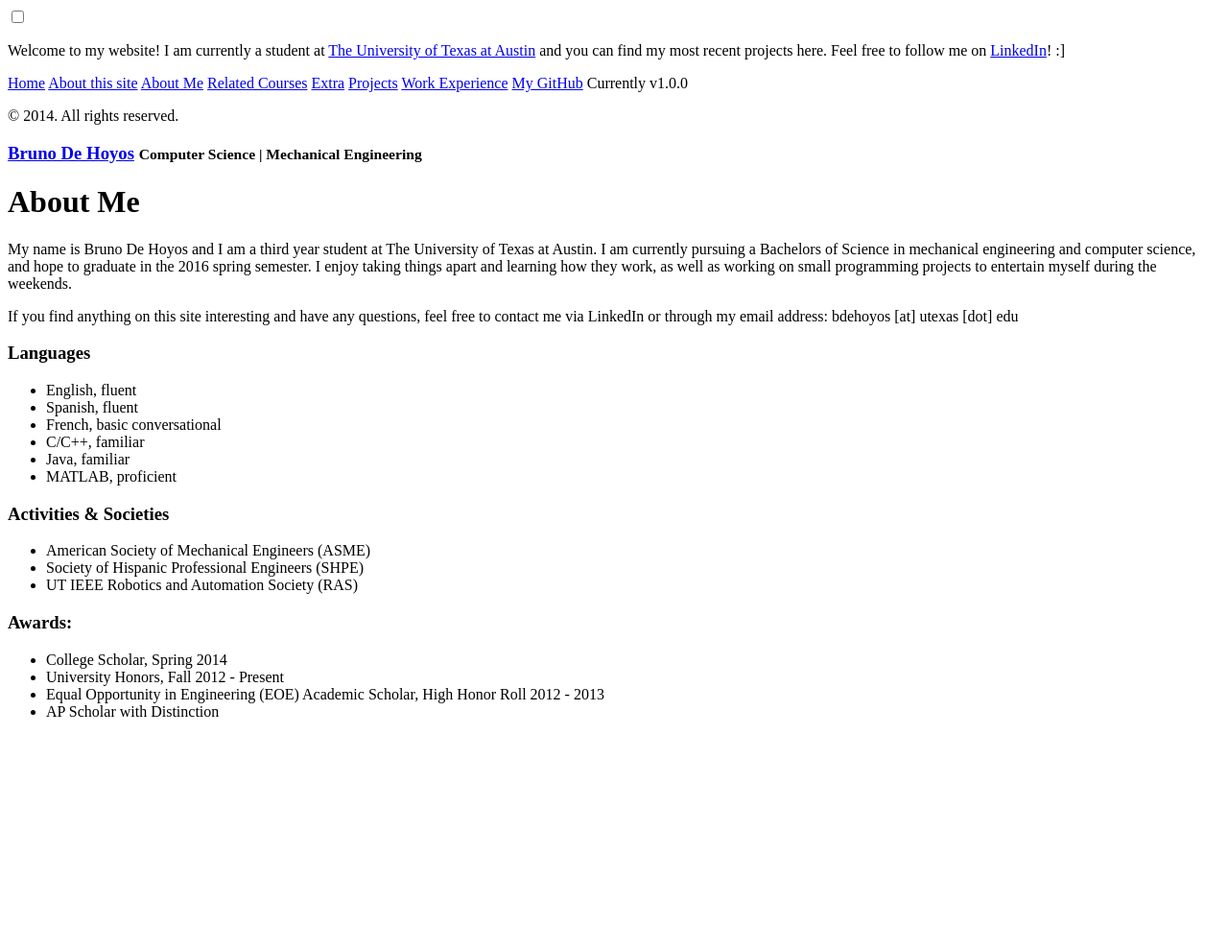
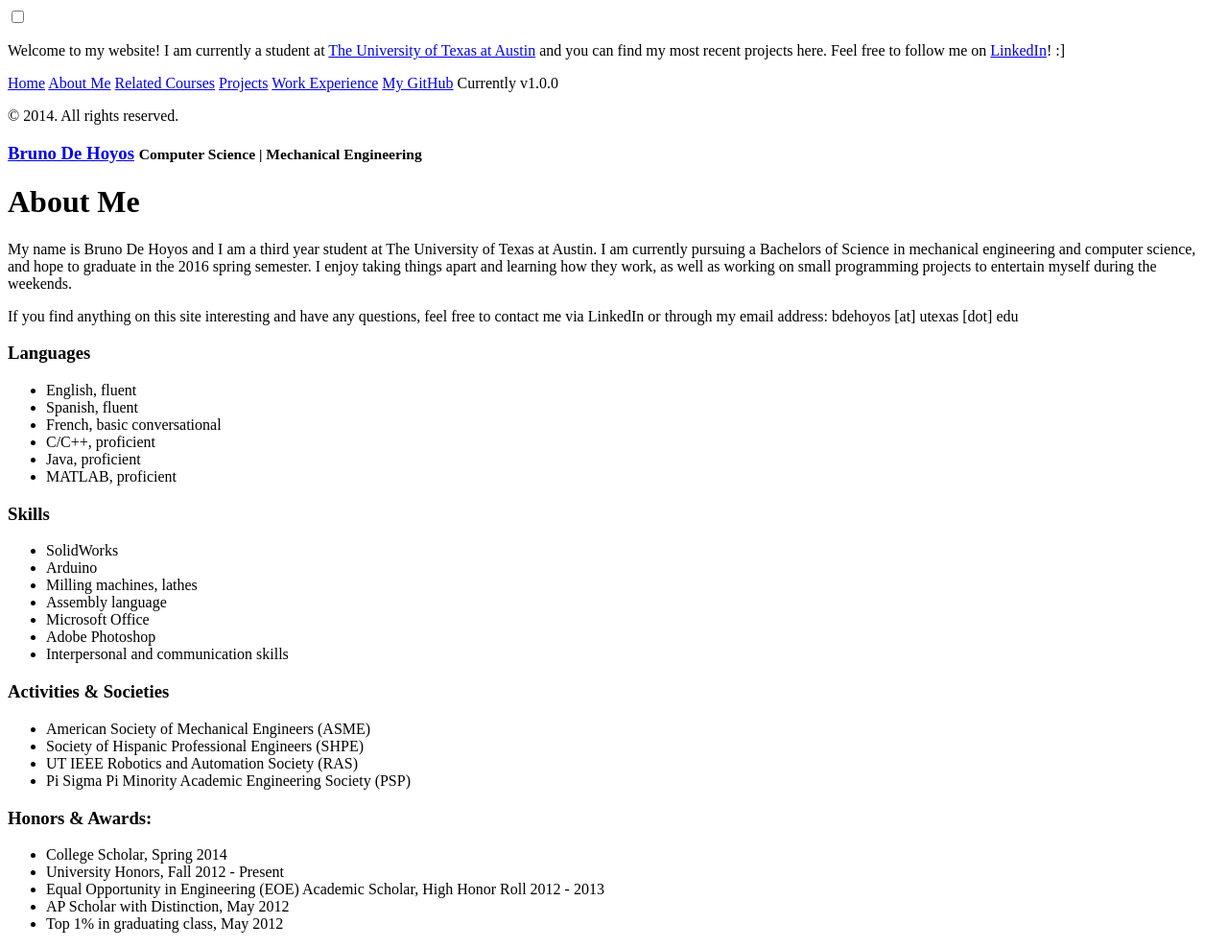
Before and after one commit to bdehoyos/bdehoyos.github.io, a Jekyll site: the page built from about.md, in a window 1280 px wide. Shown: the whole page at 96% size. Built offline with Jekyll 4.4.1, drawn with Linux system fonts in a browser that asks for light colours; Markdown is read by kramdown in place of the engine named in the settings; before the commit the page ends 900 px from its top, so only the background shows below that.

Commit message:
About description changes

```diff
--- a/about-this-site.md
+++ /dev/null
@@ -1,6 +0,0 @@
----
-layout: page
-title: About this site
----
-
-Info on this site :P
--- a/about.md
+++ b/about.md
@@ -11,19 +11,30 @@ If you find anything on this site interesting and have any questions, feel free
 - English, fluent
 - Spanish, fluent
 - French, basic conversational
-- C/C++, familiar
-- Java, familiar
+- C/C++, proficient
+- Java, proficient
 - MATLAB, proficient
+
+### Skills
+- SolidWorks
+- Arduino
+- Milling machines, lathes
+- Assembly language
+- Microsoft Office
+- Adobe Photoshop
+- Interpersonal and communication skills
 
 ### Activities & Societies
 
 - American Society of Mechanical Engineers (ASME)
 - Society of Hispanic Professional Engineers (SHPE)
 - UT IEEE Robotics and Automation Society (RAS)
+- Pi Sigma Pi Minority Academic Engineering Society (PSP)
 
-### Awards:
+### Honors & Awards:
 
 - College Scholar, Spring 2014
 - University Honors, Fall 2012 - Present
 - Equal Opportunity in Engineering (EOE) Academic Scholar, High Honor Roll 2012 - 2013
-- AP Scholar with Distinction
+- AP Scholar with Distinction, May 2012
+- Top 1% in graduating class, May 2012
--- a/extra.md
+++ /dev/null
@@ -1,6 +0,0 @@
----
-layout: page
-title: Extra
----
-
-This is extra!!
```
Also changed, not shown: 2 other files.
